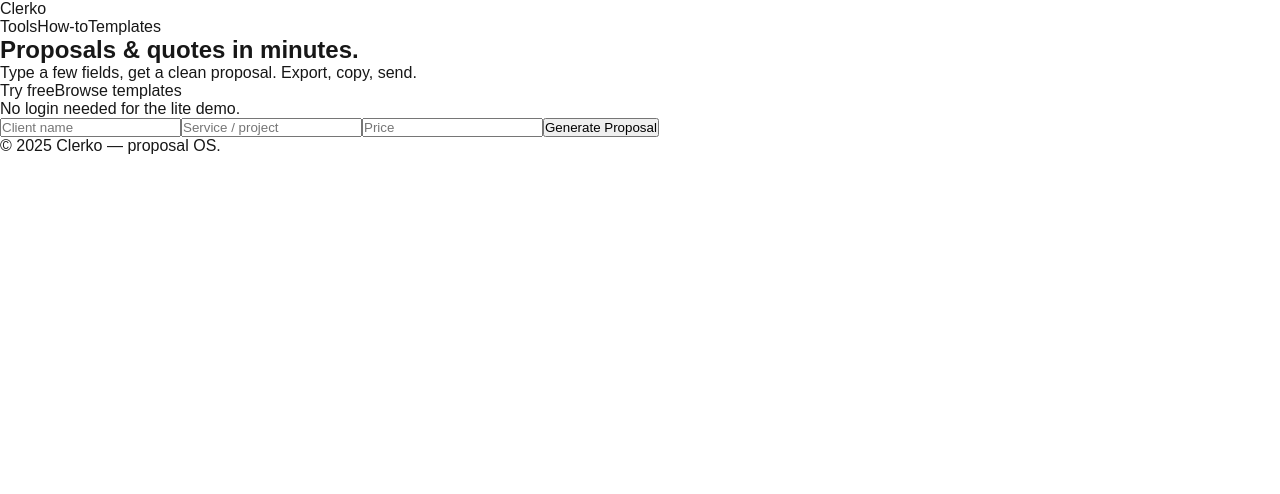
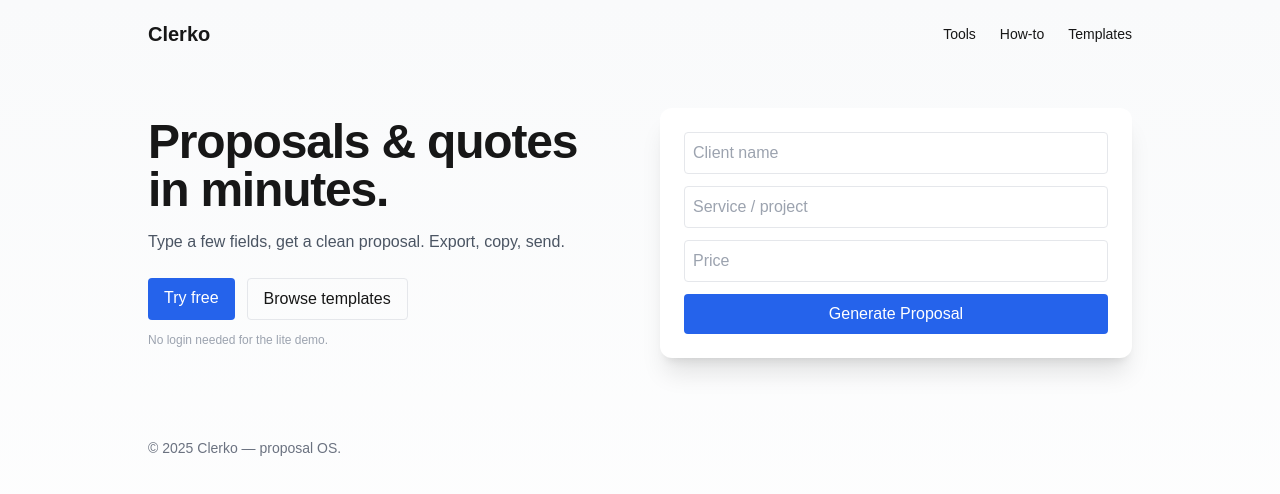
Before and after one commit to clerko-dev/clerko, a Next.js app: page / in a window 1280 px wide. Shown: the top 494 px of the page. Built offline with nearby package versions, Linux system fonts and the light colour scheme.

Commit message:
fix: add Tailwind config + enable Tailwind in globals.css

```diff
--- a/app/globals.css
+++ b/app/globals.css
@@ -1,3 +1,8 @@
+@tailwind base;
+@tailwind components;
+@tailwind utilities;
+
+/* Twoje custom style zostają poniżej */
 :root {
   --background: #ffffff;
   --foreground: #171717;
--- /dev/null
+++ b/tailwind.config.js
@@ -0,0 +1,11 @@
+/** @type {import('tailwindcss').Config} */
+module.exports = {
+  content: [
+    "./app/**/*.{js,ts,jsx,tsx}",
+    "./components/**/*.{js,ts,jsx,tsx}",
+  ],
+  theme: {
+    extend: {},
+  },
+  plugins: [],
+};
```
